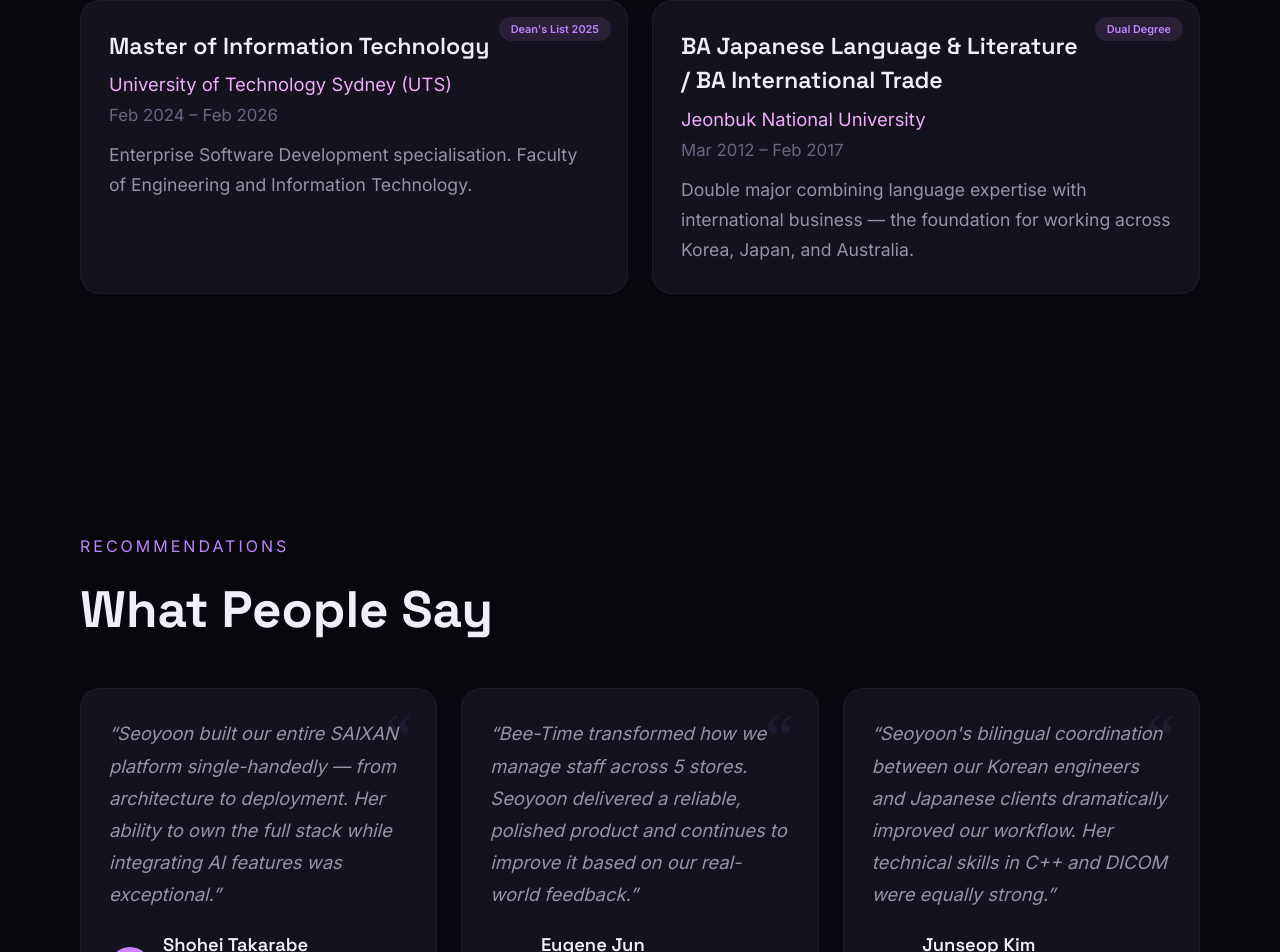
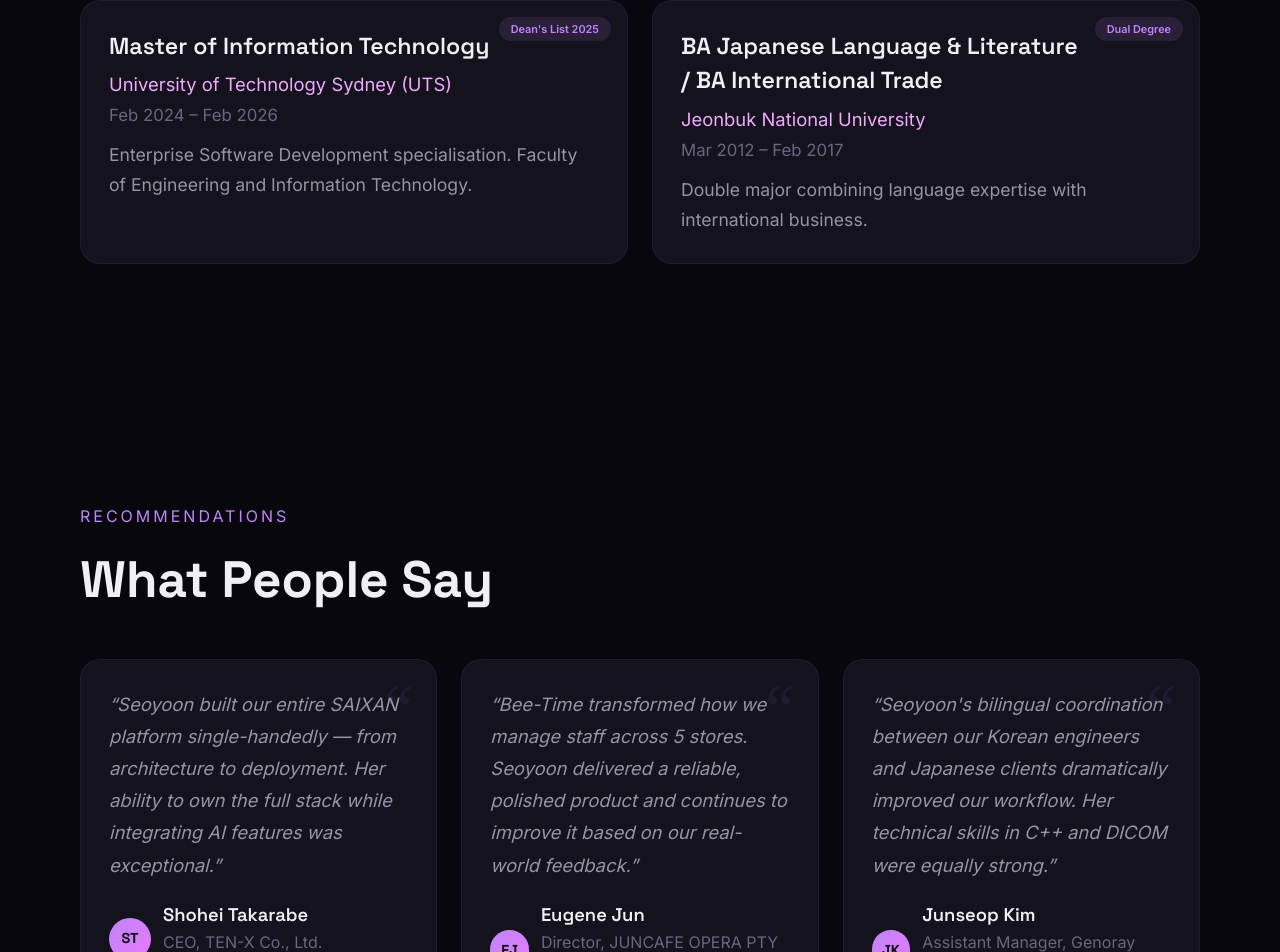
Before and after one commit to Irene3104/portfolio, a Next.js app: page / in a window 1280 px wide. Shown: the part 6641-7593 px from the top of the page. Built offline with nearby package versions, Linux system fonts and the light colour scheme.

Commit message:
Trim education description

```diff
--- a/src/data/education.ts
+++ b/src/data/education.ts
@@ -20,7 +20,7 @@ export const educations: Education[] = [
     school: "Jeonbuk National University",
     period: "Mar 2012 – Feb 2017",
     detail:
-      "Double major combining language expertise with international business — the foundation for working across Korea, Japan, and Australia.",
+      "Double major combining language expertise with international business.",
     badge: "Dual Degree",
   },
 ];
```
